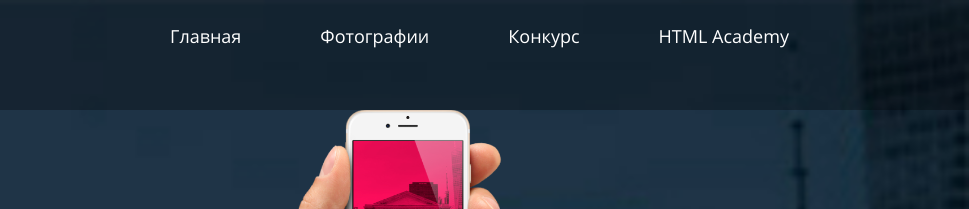
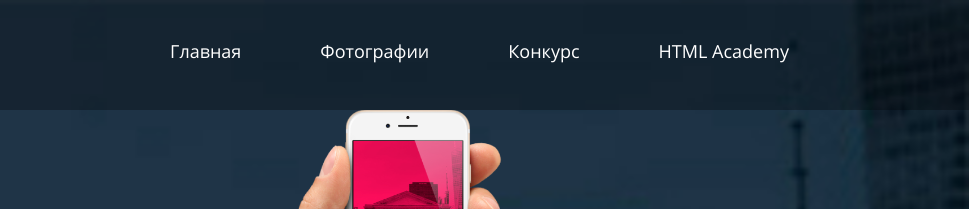
Before and after one commit to ant-druha/1924739-pink-24, a website: page source/index.html in a window 1280 px wide. Shown: the top 209 px of the page, 311-1280 px from the left. Drawn offline with nearby package versions, Linux system fonts and the light colour scheme; files that its build step writes are made by us from their sources.

Commit message:
header: logo and navigation alignment.

```diff
--- a/source/less/components/header.less
+++ b/source/less/components/header.less
@@ -22,6 +22,7 @@
 .header__wrapper {
   display: flex;
   justify-content: space-between;
+  align-items: flex-end;
   padding-top: 21px;
   padding-bottom: 21px;
 
--- a/source/less/components/main-nav.less
+++ b/source/less/components/main-nav.less
@@ -5,7 +5,7 @@
 
   .list-style-default;
 
-  gap: 59px;
+  column-gap: 59px;
 
   @media (min-width: @desktop-width) {
     display: flex;
@@ -31,7 +31,8 @@
 }
 
 .main-nav__link {
-  padding: 5px 10px;
+  display: block;
+  padding: 7px 10px;
 
   font-style: inherit;
   font-size: 18px;
```
